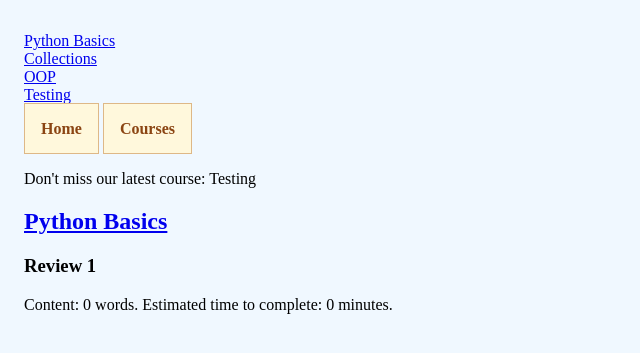
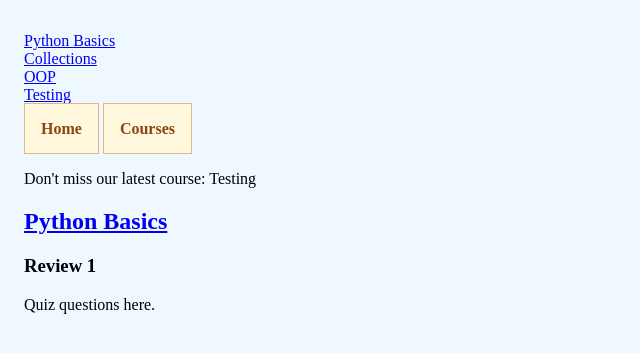
Before and after one commit to bronsonavila/exploring-django, a Django app: a page that uses django-basics/learning_site/courses/templates/courses/step_detail.html in a window 1280 px wide. Shown: the top 353 px of the page, without its empty margins (0-640 px from the left). Run offline with Django 3.2, Linux system fonts and the light colour scheme; data comes from the database, SQL or seed files in the repository; both versions use the stored data as it was after the commit.

Commit message:
Complete 'Edit an Instance'

```diff
--- a/django-basics/learning_site/courses/templates/courses/step_detail.html
+++ b/django-basics/learning_site/courses/templates/courses/step_detail.html
@@ -4,16 +4,32 @@
 {% block title %}{{ step.title }} | {{ step.course.title }}{% endblock %}
 
 {% block content %}
+  {% if messages %}
+  <ul>
+    {% for message in messages %}
+      <li class="callout {{ message.tags }}">{{ message }}</li>
+    {% endfor %}
+  </ul>
+  {% endif %}
+
   <article>
     <h2>
       <a href="{% url 'courses:detail' pk=step.course.pk %}">{{ step.course.title }}</a>
     </h2>
     <h3>{{ step.title }}</h3>
+    <!-- Lazy way to distinguish between `text` and `quiz` steps. -->
+    {% if step.total_questions %}
+      <p>Quiz questions here.</p>
+      {% if user.is_authenticated %}
+        <a href="{% url 'courses:edit_quiz' course_pk=step.course.pk quiz_pk=step.pk %}">Edit</a>
+      {% endif %}
+    {% else %}
       <!-- Wrap each paragraph in the description with separate `<p>` tags. -->
         {% with content=step.content %}
         {{ content|linebreaks }}
         Content: {{ content|wordcount }} words.
         Estimated time to complete: {{ content|wordcount|time_estimate }} minute{{ content|wordcount|time_estimate|pluralize }}.
       {% endwith %}
+    {% endif %}
   </article>
 {% endblock %}
--- a/django-basics/learning_site/courses/urls.py
+++ b/django-basics/learning_site/courses/urls.py
@@ -12,5 +12,6 @@ urlpatterns = [
     path('<int:course_pk>/t<int:step_pk>/', views.text_detail, name='text'),
     path('<int:course_pk>/q<int:step_pk>/', views.quiz_detail, name='quiz'),
     path('<int:course_pk>/create_quiz/', views.quiz_create, name='create_quiz'),
+    path('<int:course_pk>/edit_quiz/<int:quiz_pk>/', views.quiz_edit, name='edit_quiz'),
     path('<int:pk>/', views.course_detail, name='detail'),
 ]
--- a/django-basics/learning_site/courses/views.py
+++ b/django-basics/learning_site/courses/views.py
@@ -59,3 +59,19 @@ def quiz_create(request, course_pk):
             return HttpResponseRedirect(quiz.get_absolute_url())
 
     return render(request, 'courses/quiz_form.html', {'form': form, 'course': course})
+
+
+@login_required
+def quiz_edit(request, course_pk, quiz_pk):
+    quiz = get_object_or_404(models.Quiz, pk=quiz_pk, course_id=course_pk)
+    form = forms.QuizForm(instance=quiz)
+
+    if request.method == 'POST':
+        form = forms.QuizForm(instance=quiz, data=request.POST)
+        if form.is_valid():
+            form.save()
+            messages.success(request, "Updated {}".format(
+                form.cleaned_data['title']))
+            return HttpResponseRedirect(quiz.get_absolute_url())
+
+    return render(request, 'courses/quiz_form.html', {'form': form, 'course': quiz.course})
--- a/django-basics/learning_site/templates/suggestion_form.html
+++ b/django-basics/learning_site/templates/suggestion_form.html
@@ -6,7 +6,7 @@
   {% if messages %}
     <ul>
       {% for message in messages %}
-        <li>{{ message }}</li>
+        <li class="callout {{ message.tags }}">{{ message }}</li>
       {% endfor %}
     </ul>
   {% endif %}
```
Also changed, not shown: django-basics/learning_site/courses/templates/courses/quiz_form.html (+7 -2 lines), README.md, django-basics/learning_site/db.sqlite3. Lines whose indentation alone changed are shown as unchanged.
